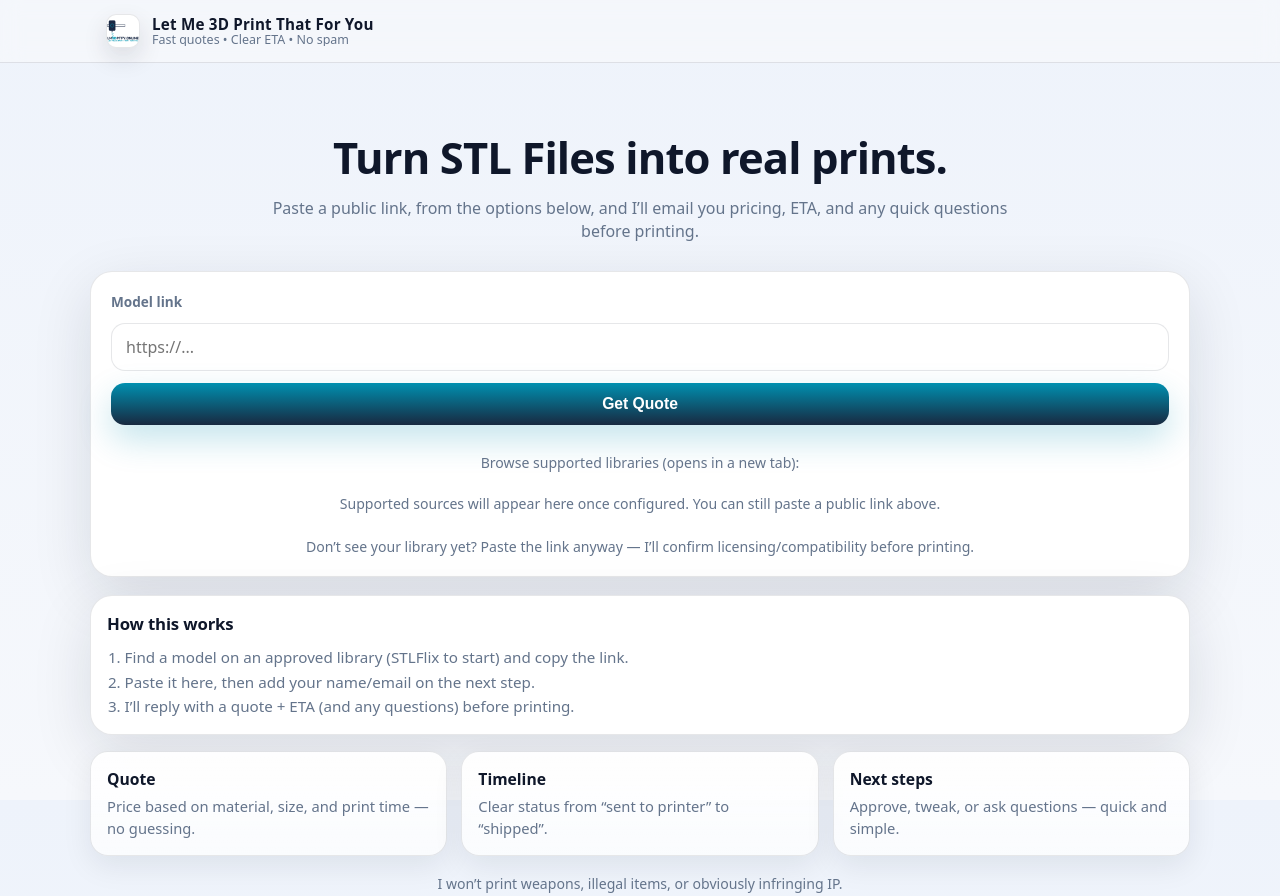
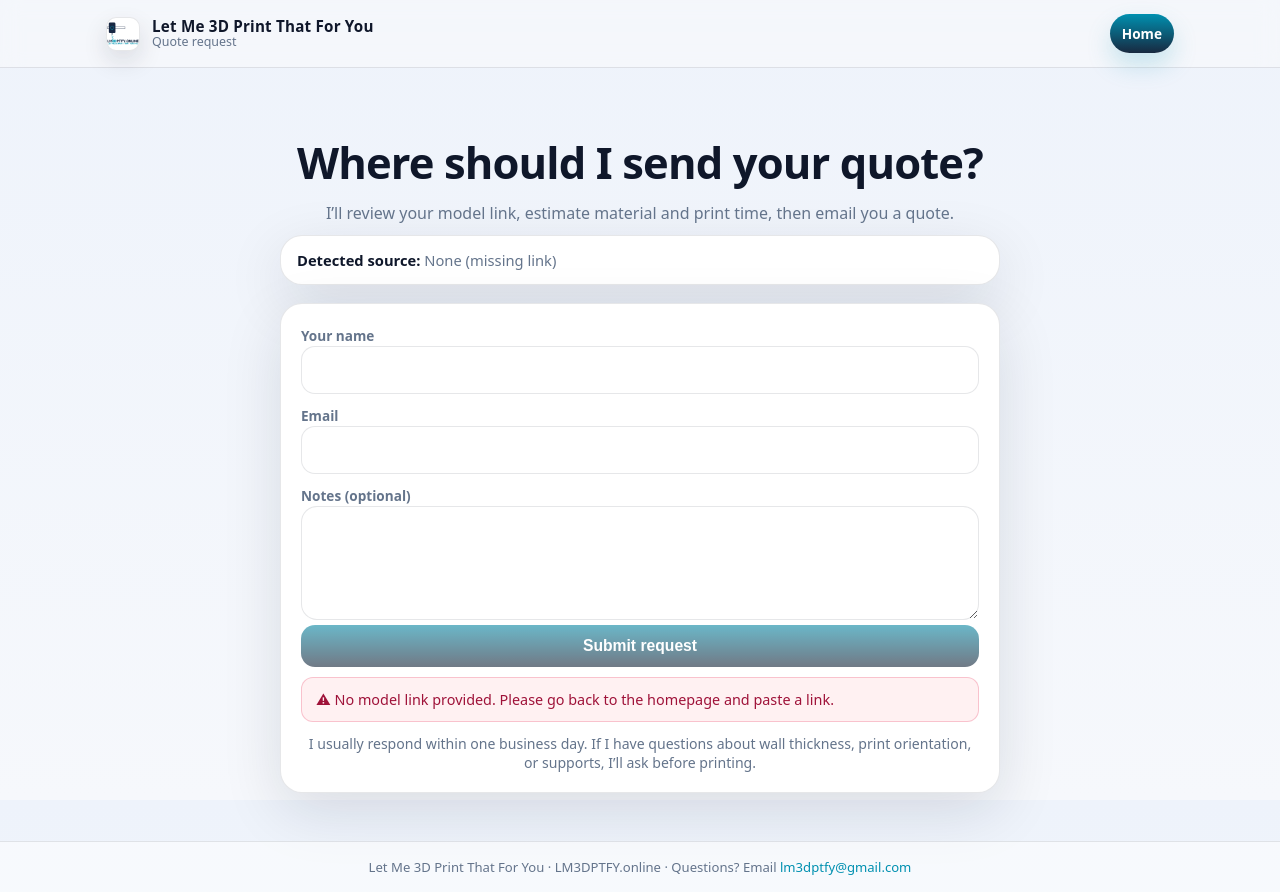
Before and after one commit to lm3dptfy/lm3dptfy, a website: page public/request.html in a window 1280 px wide. Shown: the top 896 px of the page. Drawn offline with Linux system fonts and the light colour scheme; no server answers.

Commit message:
Update request.html
fix for bad code

```diff
--- a/public/request.html
+++ b/public/request.html
@@ -2,27 +2,30 @@
 <html lang="en">
 <head>
   <meta charset="UTF-8" />
-  <title>Let Me 3D Print That For You</title>
+  <title>Request a 3D Print Quote | Let Me 3D Print That For You</title>
   <meta name="viewport" content="width=device-width, initial-scale=1.0" />
-  <meta name="description" content="Paste a public 3D model link and get a custom 3D printing quote by email." />
-  <link rel="stylesheet" href="/style.css" />
+
+  <!-- Bump CSS URL to avoid cache weirdness -->
+  <link rel="stylesheet" href="/style.css?v=req3" />
 </head>
 
 <body>
   <div class="page-shell">
 
-    <!-- Top bar -->
+    <!-- Same topbar style as Home -->
     <header class="topbar">
       <div class="topbar-inner">
         <a class="brand" href="/" title="LM3DPTFY">
           <img src="/lm3dptfy-logo-tp-cropped.png" alt="LM3DPTFY logo" />
           <div class="brand-title">
             <strong>Let Me 3D Print That For You</strong>
-            <span>Fast quotes • Clear ETA • No spam</span>
+            <span>Quote request</span>
           </div>
         </a>
 
-        <div class="nav-right"></div>
+        <div class="nav-right">
+          <a class="pill-link" href="/">Home</a>
+        </div>
       </div>
     </header>
 
@@ -30,130 +33,168 @@
       <div class="main-inner">
 
         <section class="hero">
-          <h1>Turn STL Files into real prints.</h1>
-          <p>
-            Paste a public link, from the options below, and I’ll email you pricing, ETA, and any quick questions before printing.
-          </p>
+          <h1>Where should I send your quote?</h1>
+          <p>I’ll review your model link, estimate material and print time, then email you a quote.</p>
         </section>
 
-        <section class="card form-card">
-          <form class="stl-form" action="request.html" method="GET">
-            <label for="stlLink" class="field-label">Model link</label>
-
-            <input
-              type="url"
-              id="stlLink"
-              name="link"
-              class="field-input"
-              placeholder="https://..."
-              required
-            />
-
-            <button type="submit" class="btn-primary btn-block">
-              Get Quote
-            </button>
-
-            <div id="siteOptionsWrap" style="margin-top:6px;">
-              <div style="text-align:center;color:var(--muted);font-size:.88rem;margin:10px 0 10px;">
-                Browse supported libraries (opens in a new tab):
-              </div>
-
-              <div id="siteOptions"
-                   style="display:flex;flex-wrap:wrap;gap:10px;justify-content:center;">
-                <!-- populated by JS -->
-              </div>
-
-              <p id="siteFallback"
-                 class="small-note"
-                 style="display:none;margin-top:12px;">
-                Supported sources will appear here once configured. You can still paste a public link above.
-              </p>
+        <!-- Optional detected source + browse button (does NOT reveal their model link) -->
+        <section class="card" style="max-width:720px; margin: 0 auto 14px; padding: 14px 16px;">
+          <div style="display:flex; align-items:center; justify-content:space-between; gap:12px; flex-wrap:wrap;">
+            <div style="color:var(--muted); font-size:.92rem;">
+              <strong style="color:var(--text);">Detected source:</strong>
+              <span id="sourceName">Checking…</span>
             </div>
-
-            <p class="small-note">
-              Don’t see your library yet? Paste the link anyway — I’ll confirm licensing/compatibility before printing.
-            </p>
-          </form>
-        </section>
-
-        <section class="how-grid" id="how">
-          <div class="card list-card">
-            <h2 class="section-title" style="margin-top:0;">How this works</h2>
-            <ol>
-              <li>Find a model on an approved library (STLFlix to start) and copy the link.</li>
-              <li>Paste it here, then add your name/email on the next step.</li>
-              <li>I’ll reply with a quote + ETA (and any questions) before printing.</li>
-            </ol>
-          </div>
-
-          <div class="feature-grid">
-            <div class="feature">
-              <h3>Quote</h3>
-              <p>Price based on material, size, and print time — no guessing.</p>
-            </div>
-            <div class="feature">
-              <h3>Timeline</h3>
-              <p>Clear status from “sent to printer” to “shipped”.</p>
-            </div>
-            <div class="feature">
-              <h3>Next steps</h3>
-              <p>Approve, tweak, or ask questions — quick and simple.</p>
-            </div>
+            <a id="browseSourceBtn" class="btn-primary btn-sm" href="#" target="_blank" rel="noopener noreferrer" style="display:none;">
+              Browse
+            </a>
           </div>
         </section>
 
-        <p class="small-note" style="margin-top:18px;">
-          I won’t print weapons, illegal items, or obviously infringing IP.
-        </p>
+        <section class="card form-card" style="max-width:720px;">
+          <form id="quoteForm">
+            <input type="hidden" id="stlLinkHidden" name="stlLink" />
+
+            <label class="field-label" for="name">Your name</label>
+            <input class="field-input" type="text" id="name" required />
+
+            <div style="height:10px;"></div>
+
+            <label class="field-label" for="email">Email</label>
+            <input class="field-input" type="email" id="email" required />
+
+            <div style="height:10px;"></div>
+
+            <label class="field-label" for="details">Notes (optional)</label>
+            <textarea class="field-input" id="details" rows="4" style="border-radius:16px;"></textarea>
+
+            <button class="btn-primary btn-block" type="submit" id="submitBtn">Submit request</button>
+
+            <div id="statusMessage" class="status-message" style="display:none;"></div>
+
+            <div class="small-note">
+              I usually respond within one business day. If I have questions about wall thickness,
+              print orientation, or supports, I’ll ask before printing.
+            </div>
+          </form>
+        </section>
 
       </div>
     </main>
 
     <footer class="site-footer">
-      Let Me 3D Print That For You · LM3DPTFY.online ·
-      Questions? Email <a href="mailto:lm3dptfy@gmail.com">lm3dptfy@gmail.com</a>
+      Let Me 3D Print That For You · LM3DPTFY.online · Questions? Email
+      <a href="mailto:lm3dptfy@gmail.com">lm3dptfy@gmail.com</a>
     </footer>
+
   </div>
 
   <script>
-    async function loadSites() {
-      const wrap = document.getElementById('siteOptions');
-      const fallback = document.getElementById('siteFallback');
+    const urlParams = new URLSearchParams(window.location.search);
+    const stlLink = urlParams.get('link') || '';
+    document.getElementById('stlLinkHidden').value = stlLink;
 
-      try {
+    const statusEl = document.getElementById('statusMessage');
+    const btn = document.getElementById('submitBtn');
+
+    const sourceNameEl = document.getElementById('sourceName');
+    const browseBtn = document.getElementById('browseSourceBtn');
+
+    function normalizeHost(host){
+      return String(host || '').trim().toLowerCase().replace(/^www\./,'');
+    }
+
+    async function detectSource(){
+      if (!stlLink){
+        sourceNameEl.textContent = 'None (missing link)';
+        return;
+      }
+
+      let host = '';
+      try { host = normalizeHost(new URL(stlLink).hostname); } catch {}
+
+      try{
         const res = await fetch('/api/public/sites', { headers: { 'Accept': 'application/json' } });
         const data = await res.json().catch(() => ({}));
-        const sites = (data && data.sites) ? data.sites : [];
+        const sites = Array.isArray(data.sites) ? data.sites : [];
 
-        wrap.innerHTML = '';
-
-        if (!Array.isArray(sites) || sites.length === 0) {
-          fallback.style.display = 'block';
-          return;
+        let match = null;
+        for (const s of sites){
+          const hosts = Array.isArray(s.hosts) ? s.hosts.map(normalizeHost) : [];
+          if (hosts.includes(host)) { match = s; break; }
+          for (const h of hosts){
+            if (h && host.endsWith('.' + h)) { match = s; break; }
+          }
+          if (match) break;
         }
 
-        fallback.style.display = 'none';
-
-        for (const s of sites) {
-          const a = document.createElement('a');
-          a.className = 'btn-primary btn-sm';
-          a.href = s.browseUrl || '#';
-          a.target = '_blank';
-          a.rel = 'noopener noreferrer';
-          a.style.textDecoration = 'none';
-          a.textContent = s.name ? `Browse ${s.name}` : 'Browse';
-          if (!s.browseUrl) {
-            a.style.opacity = '0.6';
-            a.style.pointerEvents = 'none';
+        if (match){
+          sourceNameEl.textContent = match.name || 'Supported site';
+          if (match.browseUrl){
+            browseBtn.style.display = 'inline-block';
+            browseBtn.textContent = `Browse ${match.name}`;
+            browseBtn.href = match.browseUrl;
           }
-          wrap.appendChild(a);
+        } else {
+          sourceNameEl.textContent = 'Unknown (we’ll confirm licensing/compatibility)';
         }
-      } catch (e) {
-        fallback.style.display = 'block';
+      } catch (e){
+        sourceNameEl.textContent = 'Unknown (we’ll confirm licensing/compatibility)';
       }
     }
 
-    loadSites();
+    detectSource();
+
+    if (!stlLink) {
+      statusEl.style.display = 'block';
+      statusEl.textContent = '⚠ No model link provided. Please go back to the homepage and paste a link.';
+      statusEl.className = 'status-message status-error';
+      btn.disabled = true;
+    }
+
+    document.getElementById('quoteForm').addEventListener('submit', async (e) => {
+      e.preventDefault();
+
+      const payload = {
+        stlLink: document.getElementById('stlLinkHidden').value,
+        name: document.getElementById('name').value.trim(),
+        email: document.getElementById('email').value.trim(),
+        details: document.getElementById('details').value.trim()
+      };
+
+      if (!payload.stlLink) {
+        statusEl.style.display = 'block';
+        statusEl.textContent = '✗ Error: No model link provided. Please go back to the homepage.';
+        statusEl.className = 'status-message status-error';
+        return;
+      }
+
+      btn.disabled = true;
+      statusEl.style.display = 'block';
+      statusEl.textContent = 'Sending your request...';
+      statusEl.className = 'status-message';
+
+      try {
+        const res = await fetch('/api/requests', {
+          method: 'POST',
+          headers: { 'Content-Type': 'application/json', 'Accept': 'application/json' },
+          credentials: 'include',
+          body: JSON.stringify(payload)
+        });
+
+        const data = await res.json().catch(() => ({}));
+        if (!res.ok) throw new Error(data.error || 'Failed to submit request');
+
+        statusEl.textContent = '✓ Request sent successfully! Redirecting to homepage...';
+        statusEl.className = 'status-message status-success';
+
+        // replace() prevents "back" restoring a weird cached homepage layout
+        setTimeout(() => { window.location.replace('/'); }, 900);
+      } catch (err) {
+        statusEl.textContent = '✗ Error: ' + err.message + '. Please email lm3dptfy@gmail.com';
+        statusEl.className = 'status-message status-error';
+        btn.disabled = false;
+      }
+    });
   </script>
 </body>
 </html>
```
